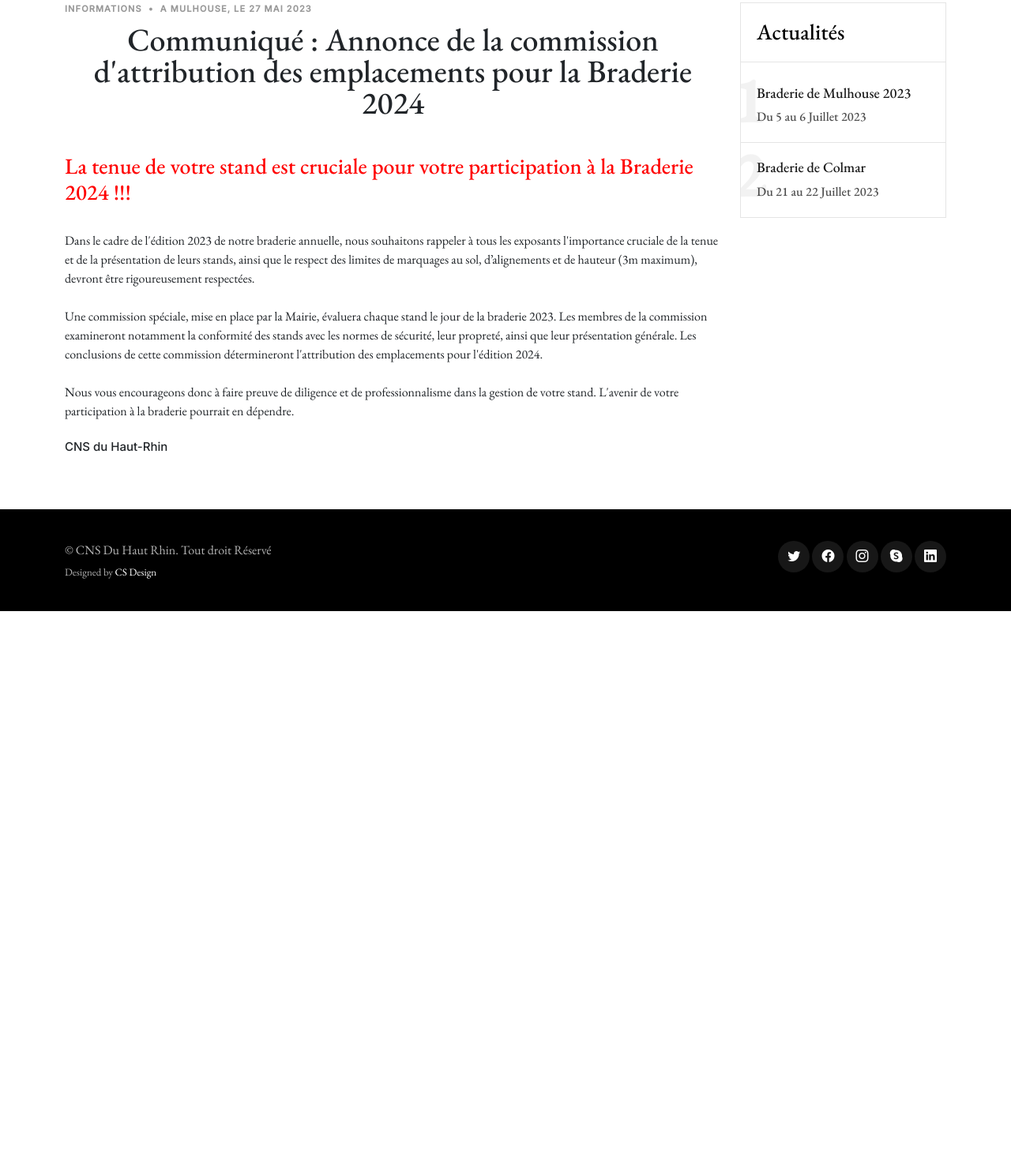
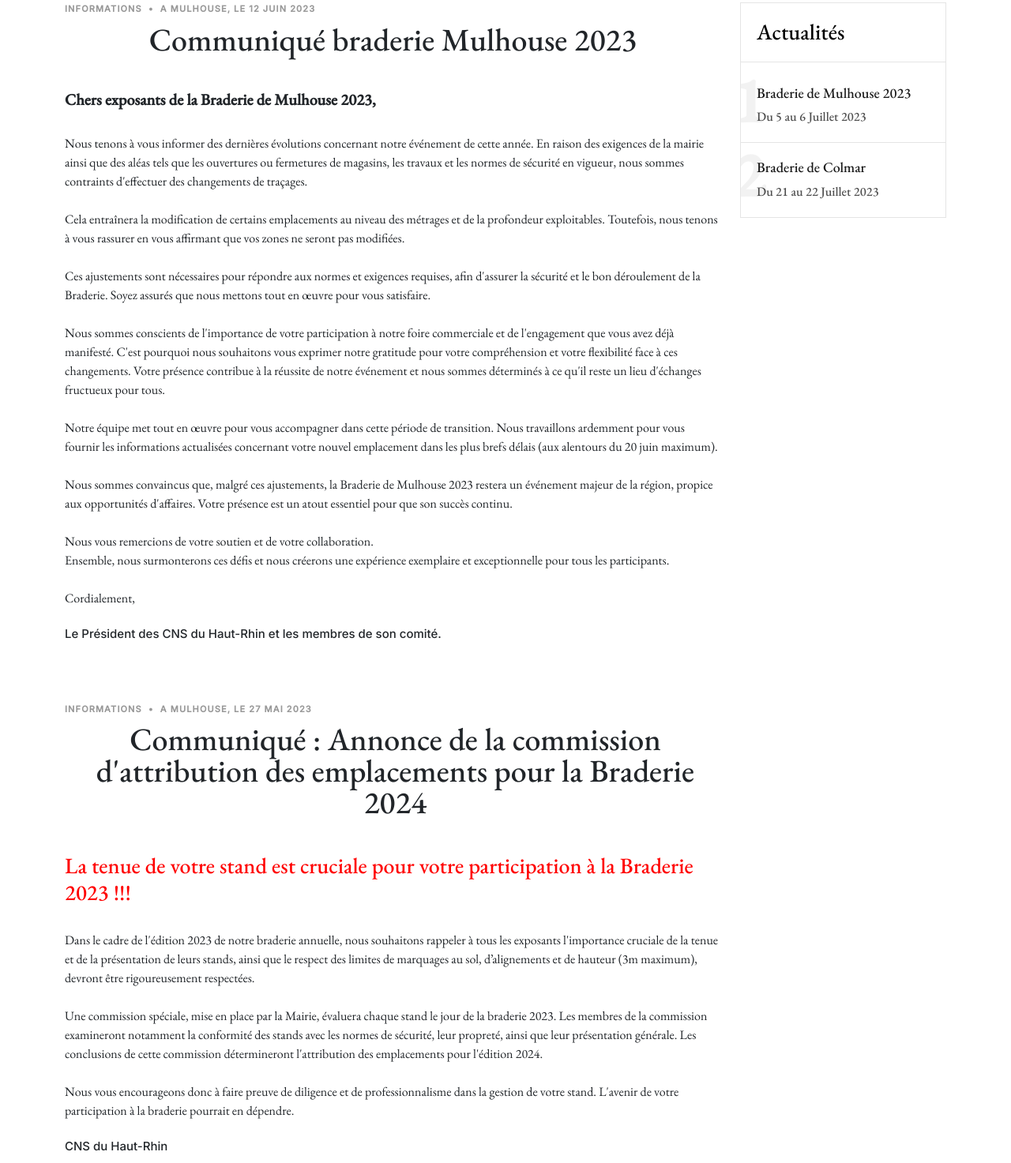
Before and after one commit to NoriTaka68/CNS-Haut-Rhin, a plain HTML site: page index.html in a window 1280 px wide. Shown: the part 707-2180 px from the top of the page at 79% size. Before the commit the page ends 1481 px from the top, so only its background shows below. Drawn offline with nearby package versions, Linux system fonts and the light colour scheme; a web font is replaced by a local one.

Commit message:
Modification de la page d'accueil et de la page Contact

```diff
--- a/index.html
+++ b/index.html
@@ -155,24 +155,52 @@
 
               <div class="post-meta"><span class="date">Informations</span> <span class="mx-1">&bullet;</span> <span>
 
-                A Mulhouse, le 27 mai 2023</span></div>
-              <h2 style="text-align: center;">Communiqué : Annonce de la commission d'attribution des emplacements pour la Braderie 2024</h2> <br>
-              <h3 style="color: red;">La tenue de votre stand est cruciale pour votre participation à la Braderie 2024 !!!</h3><br>
-              <p class="mb-4 d-block">Dans le cadre de l'édition 2023 de notre braderie annuelle, nous souhaitons rappeler à tous les exposants l'importance cruciale de la tenue et de la présentation de leurs stands, ainsi que le respect des limites de marquages au sol, d’alignements et de hauteur (3m maximum), devront être rigoureusement respectées. <br> <br>
+                  A Mulhouse, le 12 Juin 2023</span></div>
+              <h2 style="text-align: center;"> Communiqué braderie Mulhouse 2023</h2> <br>
+              <h5 class="fw-semibold">Chers exposants de la Braderie de Mulhouse 2023,</h5>
+              <br>
+              <p class="mb-4 d-block">Nous tenons à vous informer des dernières évolutions concernant notre événement de
+                cette année. En raison des exigences de la mairie ainsi que des aléas tels que les ouvertures ou
+                fermetures de magasins, les travaux et les normes de sécurité en vigueur, nous sommes contraints
+                d'effectuer des changements de traçages. <br> <br>Cela entraînera la modification de certains
+                emplacements au
+                niveau des métrages et de la profondeur exploitables. Toutefois, nous tenons à vous rassurer en vous
+                affirmant que vos zones ne seront pas modifiées. <br>
+                <br>
+                Ces ajustements sont nécessaires pour répondre aux normes et exigences requises, afin d'assurer la
+                sécurité et le bon déroulement de la Braderie. Soyez assurés que nous mettons tout en œuvre pour vous
+                satisfaire. <br> <br>
 
-                Une commission spéciale, mise en place par la Mairie, évaluera chaque stand le jour de la braderie 2023. Les membres de la commission examineront notamment la conformité des stands avec les normes de sécurité, leur propreté, ainsi que leur présentation générale. Les conclusions de cette commission détermineront l'attribution des emplacements pour l'édition 2024. <br> <br>
+                Nous sommes conscients de l'importance de votre participation à notre foire commerciale et de
+                l'engagement que vous avez déjà manifesté. C'est pourquoi nous souhaitons vous exprimer notre gratitude
+                pour votre compréhension et votre flexibilité face à ces changements. Votre présence contribue à la
+                réussite de notre événement et nous sommes déterminés à ce qu'il reste un lieu d'échanges fructueux pour
+                tous. <br><br>
 
+                Notre équipe met tout en œuvre pour vous accompagner dans cette période de transition. Nous travaillons
+                ardemment pour vous fournir les informations actualisées concernant votre nouvel emplacement dans les
+                plus brefs délais (aux alentours du 20 juin maximum).<br><br>
 
-                Nous vous encourageons donc à faire preuve de diligence et de professionnalisme dans la gestion de votre stand. L'avenir de votre participation à la braderie pourrait en dépendre.</p>
+                Nous sommes convaincus que, malgré ces ajustements, la Braderie de Mulhouse 2023 restera un événement
+                majeur de la région, propice aux opportunités d'affaires. Votre présence est un atout essentiel pour que
+                son succès continu.<br><br>
 
+                Nous vous remercions de votre soutien et de votre collaboration.<br>
+
+                Ensemble, nous surmonterons ces défis et nous créerons une expérience exemplaire et exceptionnelle pour
+                tous les participants. <br> <br>
+
+                Cordialement,
               <div class="d-flex align-items-center author">
                 <div class="name">
-                  <h3 class="m-0 p-0">CNS du Haut-Rhin</h3>
+                  <h3 class="m-0 p-0">Le Président des CNS du Haut-Rhin et les membres de son comité.</h3>
                 </div>
               </div>
             </div>
 
           </div>
+
+
 
 
           <!-- Trending Section -->
@@ -200,6 +228,39 @@
 
           </div> <!-- End Trending Section -->
         </div> <!--Row-->
+        <br> <br>
+        <div class="col-9">
+          <div class="post-entry-1 lg">
+
+            <div class="post-meta"><span class="date">Informations</span> <span class="mx-1">&bullet;</span> <span>
+
+                A Mulhouse, le 27 mai 2023</span></div>
+            <h2 style="text-align: center;">Communiqué : Annonce de la commission d'attribution des emplacements pour la
+              Braderie 2024</h2> <br>
+            <h3 style="color: red;">La tenue de votre stand est cruciale pour votre participation à la Braderie 2023 !!!
+            </h3><br>
+            <p class="mb-4 d-block">Dans le cadre de l'édition 2023 de notre braderie annuelle, nous souhaitons rappeler
+              à tous les exposants l'importance cruciale de la tenue et de la présentation de leurs stands, ainsi que le
+              respect des limites de marquages au sol, d’alignements et de hauteur (3m maximum), devront être
+              rigoureusement respectées. <br> <br>
+
+              Une commission spéciale, mise en place par la Mairie, évaluera chaque stand le jour de la braderie 2023.
+              Les membres de la commission examineront notamment la conformité des stands avec les normes de sécurité,
+              leur propreté, ainsi que leur présentation générale. Les conclusions de cette commission détermineront
+              l'attribution des emplacements pour l'édition 2024. <br> <br>
+
+
+              Nous vous encourageons donc à faire preuve de diligence et de professionnalisme dans la gestion de votre
+              stand. L'avenir de votre participation à la braderie pourrait en dépendre.</p>
+
+            <div class="d-flex align-items-center author">
+              <div class="name">
+                <h3 class="m-0 p-0">CNS du Haut-Rhin</h3>
+              </div>
+            </div>
+          </div>
+
+        </div>
       </div>
 
       <!-- End .row -->
@@ -256,7 +317,8 @@
 
   </footer>
 
-  <a href="#" class="scroll-top d-flex align-items-center justify-content-center"><i class="bi bi-arrow-up-short"></i></a>
+  <a href="#" class="scroll-top d-flex align-items-center justify-content-center"><i
+      class="bi bi-arrow-up-short"></i></a>
 
   <!-- Vendor JS Files -->
   <script src="assets/vendor/bootstrap/js/bootstrap.bundle.min.js"></script>
```
Also changed, not shown: contact.html (+17 -31 lines). Lines whose indentation alone changed are shown as unchanged.
